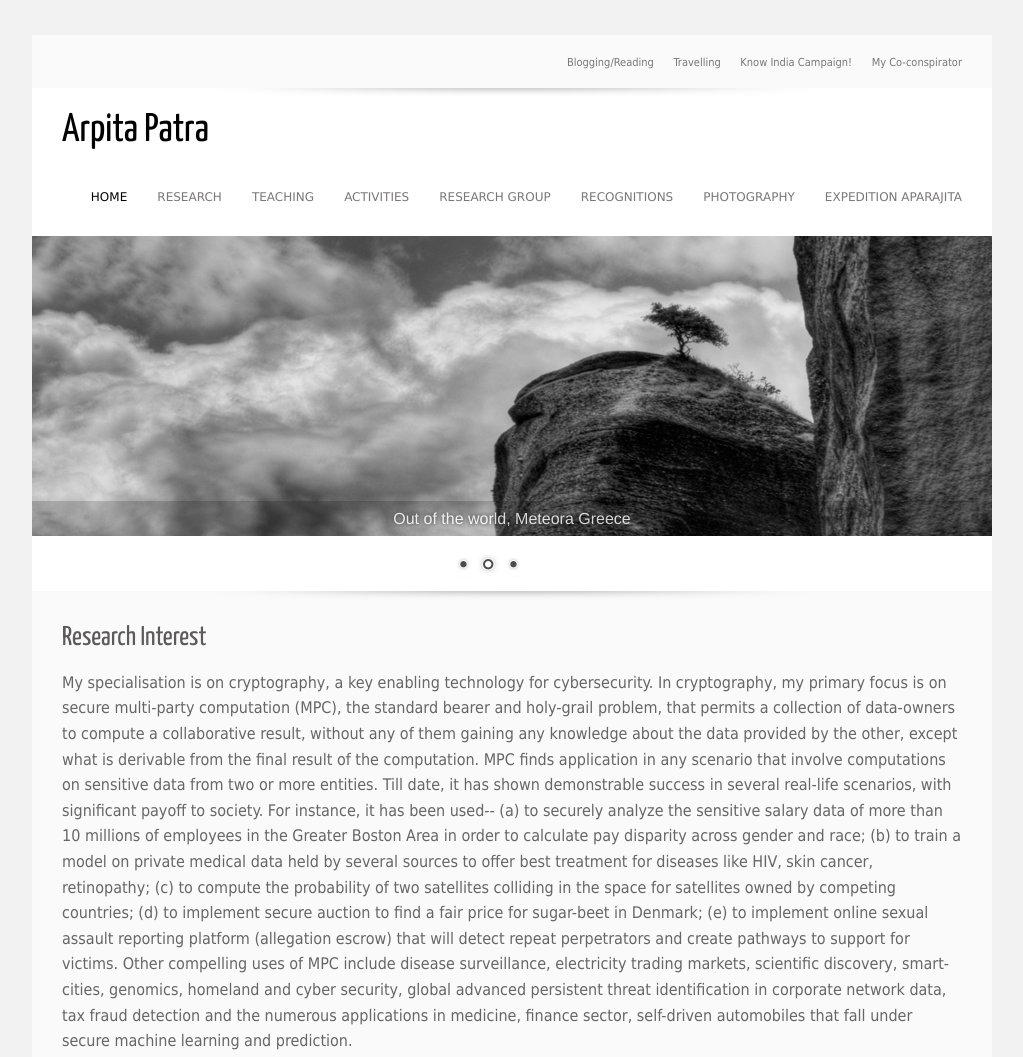
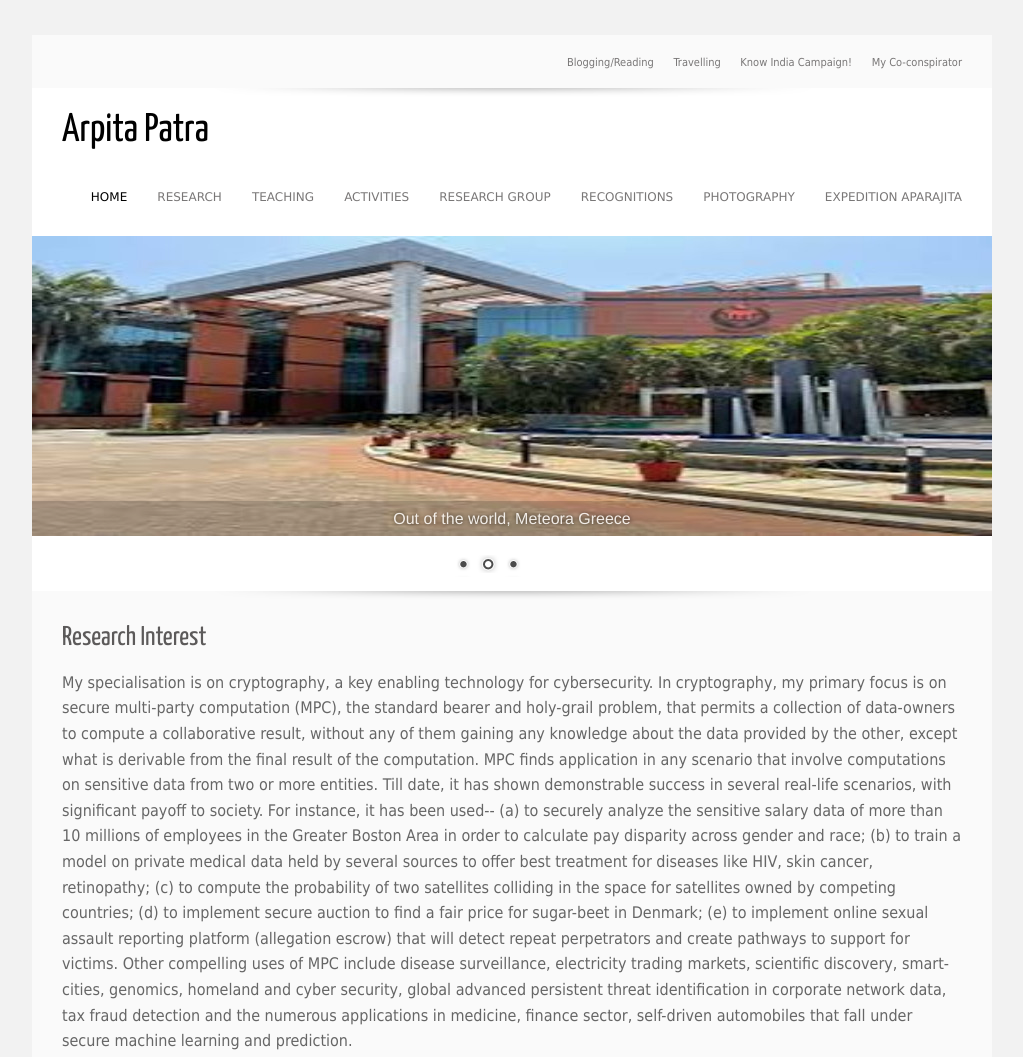
Before and after one commit to radhabhat/radhabhat.github.io, a plain HTML site: page Research.html in a window 1280 px wide. Shown: the top 1057 px of the page, without its empty margins (128-1151 px from the left). Drawn offline with Linux system fonts and the light colour scheme; a web font is replaced by a local one.

Commit message:
Update Research.html

```diff
--- a/Research.html
+++ b/Research.html
@@ -56,10 +56,10 @@
 
         <div class="slider-wrapper">
             <div id="slider" class="nivoSlider">
-                <img src="images/Out_of_the_world.jpg" alt="" title="Out of the world, Meteora Greece" />
-                <img src="images/Set_out_alone.jpg" alt="" title="Quest for Unknown; Set out Alone, Israel" />
+                <img src="images/1.jpg" alt="" title="Out of the world, Meteora Greece" />
+                <img src="images/1.jpg" alt="" title="Quest for Unknown; Set out Alone, Israel" />
 
-                <img src="images/Silent_Prayer.jpg" alt="" title="Silent Prayer, Santorini, Greece" />
+                <img src="images/1.jpg" alt="" title="Silent Prayer, Santorini, Greece" />
 
 
 
```
